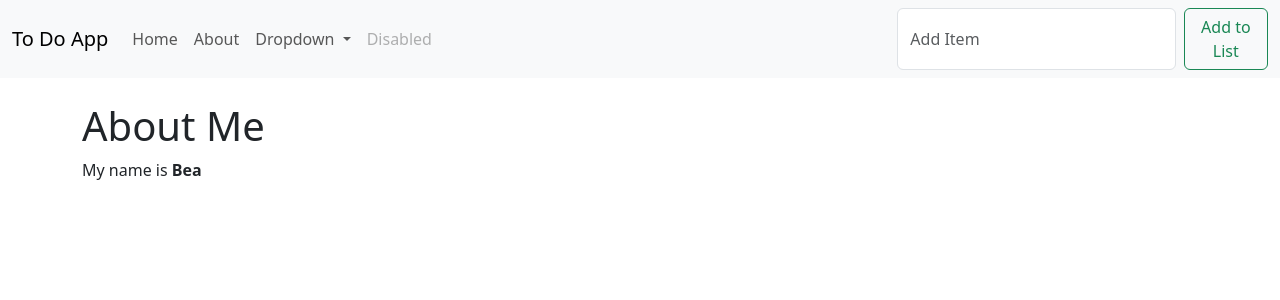
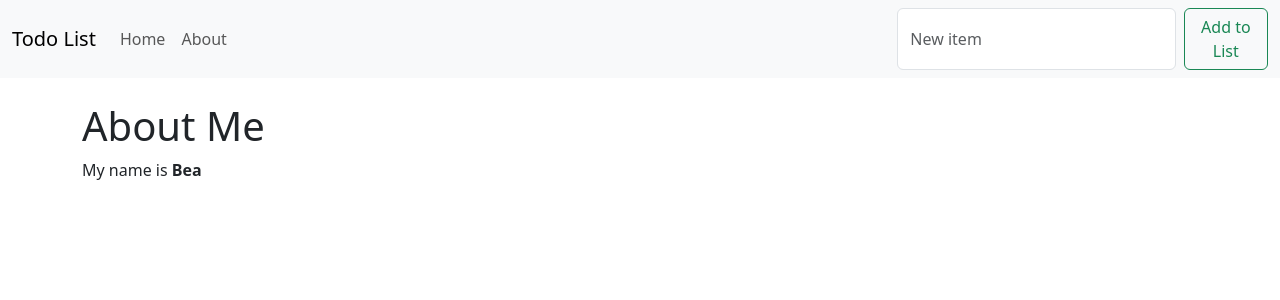
Before and after one commit to dntnb/Donton_MFD_todo, a Django app: page /about/ in a window 1280 px wide. Shown: the top 300 px of the page. Run offline with Django 5.2, Linux system fonts and the light colour scheme; parts of the project's set-up code (start-up, migrations or seed data) failed here and were passed over.

Commit message:
Refactor base.html for improved structure and styling

```diff
--- a/todo_list/templates/base.html
+++ b/todo_list/templates/base.html
@@ -1,72 +1,30 @@
 <!doctype html>
 <html lang="en">
 <head>
-    <meta charset="utf-8" />
-    <meta name="viewport" content="width=device-width, initial-scale=1" />
-    <title>Django To-Do App</title>
-    <link
-      href="https://cdn.jsdelivr.net/npm/bootstrap@5.3.3/dist/css/bootstrap.min.css"
-      rel="stylesheet"
-    />
+  <meta charset="utf-8">
+  <meta name="viewport" content="width=device-width, initial-scale=1">
+  <title>My First Django</title>
+  <link href="https://cdn.jsdelivr.net/npm/bootstrap@5.3.3/dist/css/bootstrap.min.css" rel="stylesheet">
 </head>
 <body>
   <nav class="navbar navbar-expand-lg bg-body-tertiary">
     <div class="container-fluid">
-        <a class="navbar-brand" href="{% url 'home' %}">To Do App</a>
-        <button
-          class="navbar-toggler"
-          type="button"
-          data-bs-toggle="collapse"
-          data-bs-target="#navbarSupportedContent"
-          aria-controls="navbarSupportedContent"
-          aria-expanded="false"
-          aria-label="Toggle navigation"
-        >
+      <a class="navbar-brand" href="{% url 'home' %}">Todo List</a>
+      <button class="navbar-toggler" type="button" data-bs-toggle="collapse"
+              data-bs-target="#navbarNav" aria-controls="navbarNav"
+              aria-expanded="false" aria-label="Toggle navigation">
         <span class="navbar-toggler-icon"></span>
       </button>
-        <div class="collapse navbar-collapse" id="navbarSupportedContent">
-          <ul class="navbar-nav me-auto mb-2 mb-lg-0">
-            <li class="nav-item">
-              <a class="nav-link" href="{% url 'home' %}">Home</a>
-            </li>
-            <li class="nav-item">
-              <a class="nav-link" href="{% url 'about' %}">About</a>
-            </li>
-            <li class="nav-item dropdown">
-              <a
-                class="nav-link dropdown-toggle"
-                href="#"
-                role="button"
-                data-bs-toggle="dropdown"
-                aria-expanded="false"
-              >
-                Dropdown
-              </a>
-              <ul class="dropdown-menu">
-                <li><a class="dropdown-item" href="#">Action</a></li>
-                <li><a class="dropdown-item" href="#">Another action</a></li>
-                <li><hr class="dropdown-divider" /></li>
-                <li>
-                  <a class="dropdown-item" href="#">Something else here</a>
-                </li>
+      <div class="collapse navbar-collapse" id="navbarNav">
+        <ul class="navbar-nav me-auto">
+          <li class="nav-item"><a class="nav-link" href="{% url 'home' %}">Home</a></li>
+          <li class="nav-item"><a class="nav-link" href="{% url 'about' %}">About</a></li>
         </ul>
-            </li>
-            <li class="nav-item">
-              <a class="nav-link disabled" aria-disabled="true">Disabled</a>
-            </li>
-          </ul>
-          <form class="d-flex" role="search" action="{% url 'home' %}" method="POST">
+        <form class="d-flex" method="POST" action="{% url 'home' %}">
           {% csrf_token %}
-            <input
-              class="form-control me-2"
-              type="search"
-              placeholder="Add Item"
-              aria-label="Search"
-              name="item"
-            />
-            <button class="btn btn-outline-success" type="submit">
-              Add to List
-            </button>
+          <input class="form-control me-2" type="text" placeholder="New item"
+                 aria-label="New item" name="item">
+          <button class="btn btn-outline-success" type="submit">Add to List</button>
         </form>
       </div>
     </div>
@@ -77,8 +35,6 @@
     {% endblock %}
   </div>
 
-    <script
-      src="https://cdn.jsdelivr.net/npm/bootstrap@5.3.3/dist/js/bootstrap.bundle.min.js"
-    ></script>
+  <script src="https://cdn.jsdelivr.net/npm/bootstrap@5.3.3/dist/js/bootstrap.bundle.min.js"></script>
 </body>
 </html>
```
Lines whose indentation alone changed are shown as unchanged.
